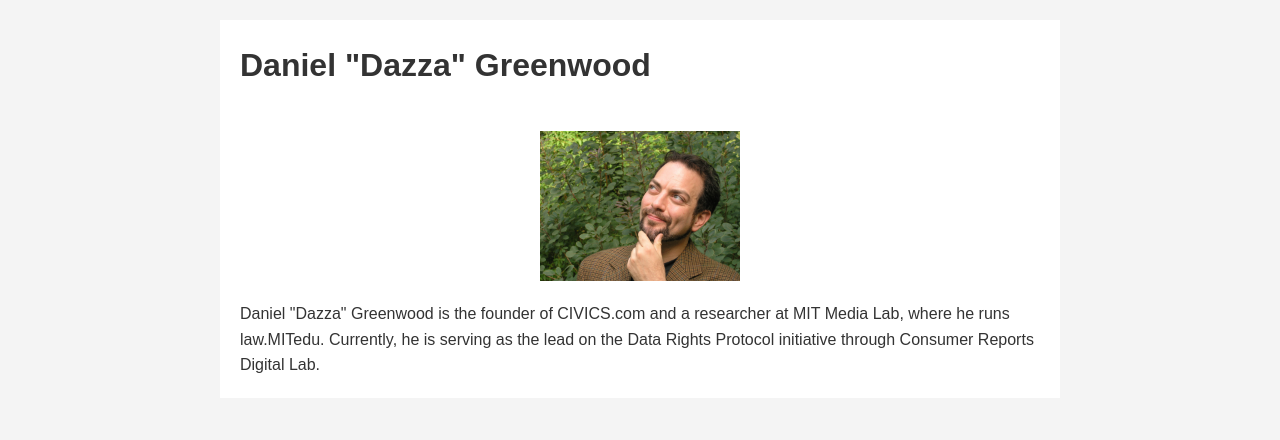
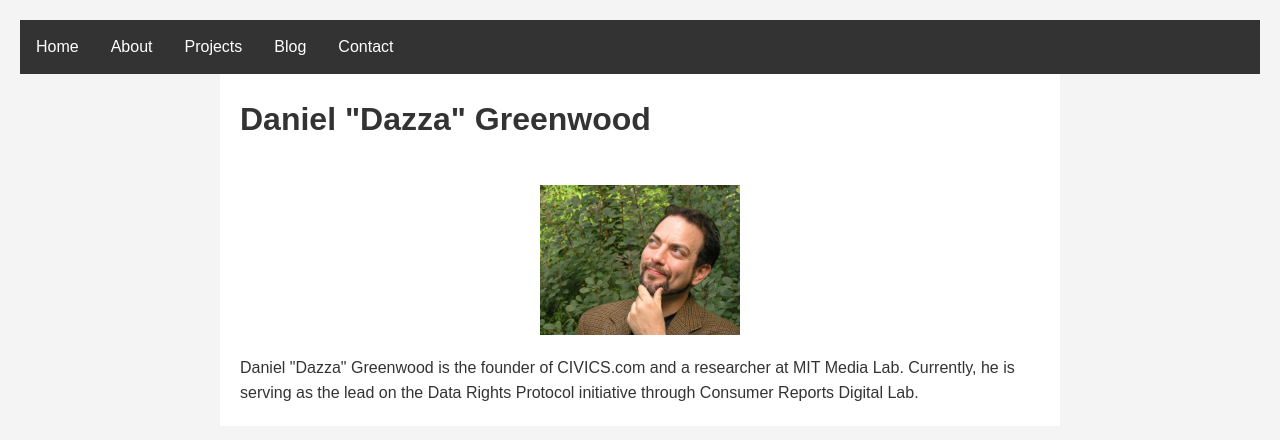
Before and after one commit to dazzaji/FreeAgent, a plain HTML site: page index.html in a window 1280 px wide. Drawn offline with Linux system fonts and the light colour scheme.

Commit message:
now with menu bar

```diff
--- a/assets/css/main.css
+++ b/assets/css/main.css
@@ -33,3 +33,26 @@ h1, h2, h3 {
   margin: 20px auto;
   display: block;
 }
+
+/* Style the menu bar */
+.menu-bar {
+    background-color: #333;
+    color: white;
+    overflow: hidden;
+}
+
+/* Style menu bar links */
+.menu-bar a {
+    float: left;
+    display: block;
+    color: white;
+    text-align: center;
+    padding: 14px 16px;
+    text-decoration: none;
+}
+
+/* Change color on hover */
+.menu-bar a:hover {
+    background-color: #ddd;
+    color: black;
+}
--- a/index.html
+++ b/index.html
@@ -6,11 +6,20 @@
     <link rel="stylesheet" href="assets/css/main.css">
 </head>
 <body>
+
+<div class="menu-bar">
+    <a href="index.html">Home</a>
+    <a href="about.html">About</a>
+    <a href="projects.html">Projects</a>
+    <a href="blog.html">Blog</a>
+    <a href="contact.html">Contact</a>
+</div>
+
     <div class="container">
         <h1>Daniel "Dazza" Greenwood</h1>
         <img src="assets/images/headshot.jpeg" alt="Headshot" class="profile-img">
         <p>
-            Daniel "Dazza" Greenwood is the founder of CIVICS.com and a researcher at MIT Media Lab, where he runs law.MITedu.
+            Daniel "Dazza" Greenwood is the founder of CIVICS.com and a researcher at MIT Media Lab.
             Currently, he is serving as the lead on the Data Rights Protocol initiative through Consumer Reports Digital Lab.
         </p>
     </div>
```
Also changed, not shown: about.html (+9 -0 lines), blog.html (+9 -0 lines), contact.html (+9 -0 lines), projects.html (+9 -0 lines).
